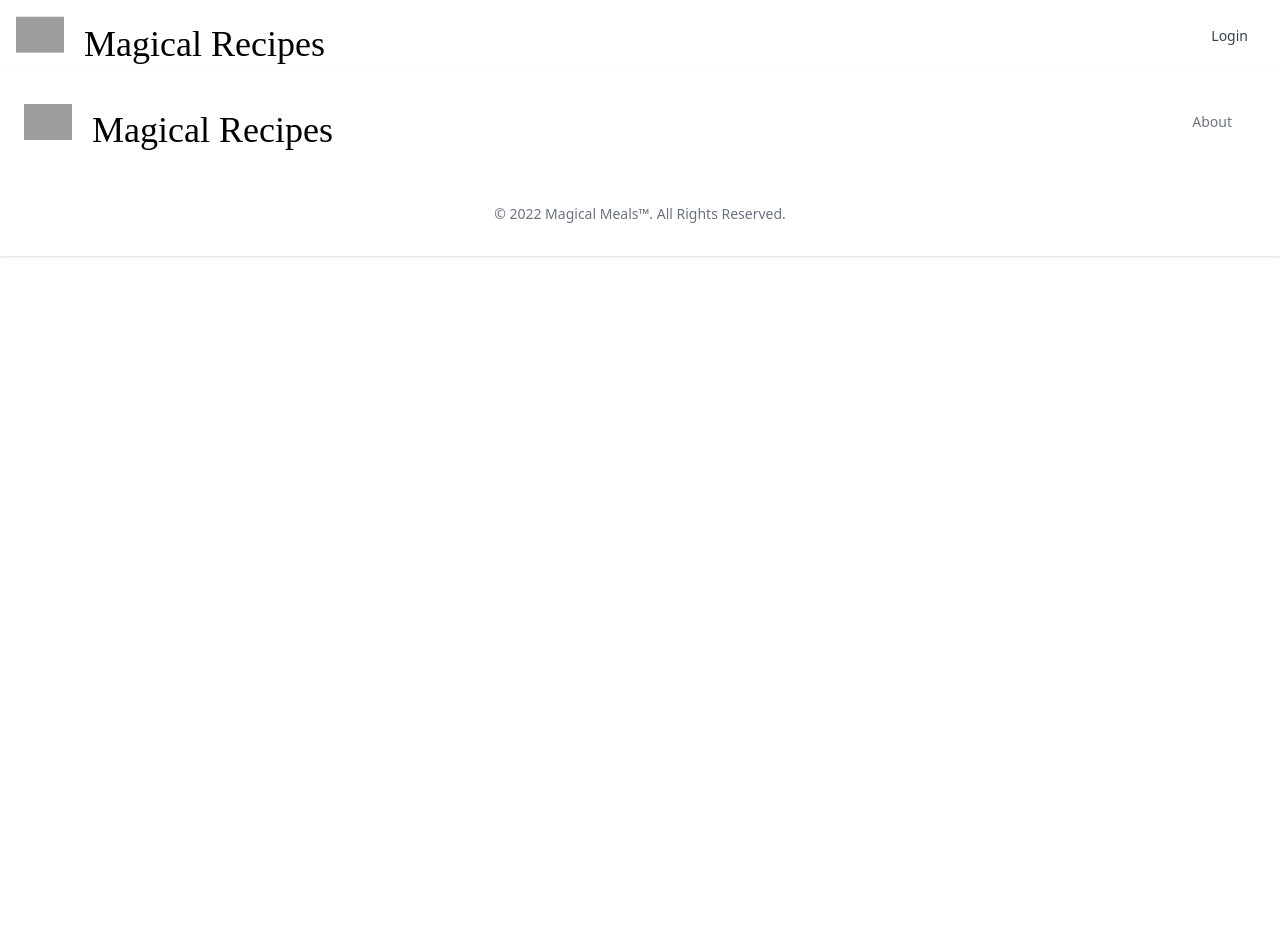
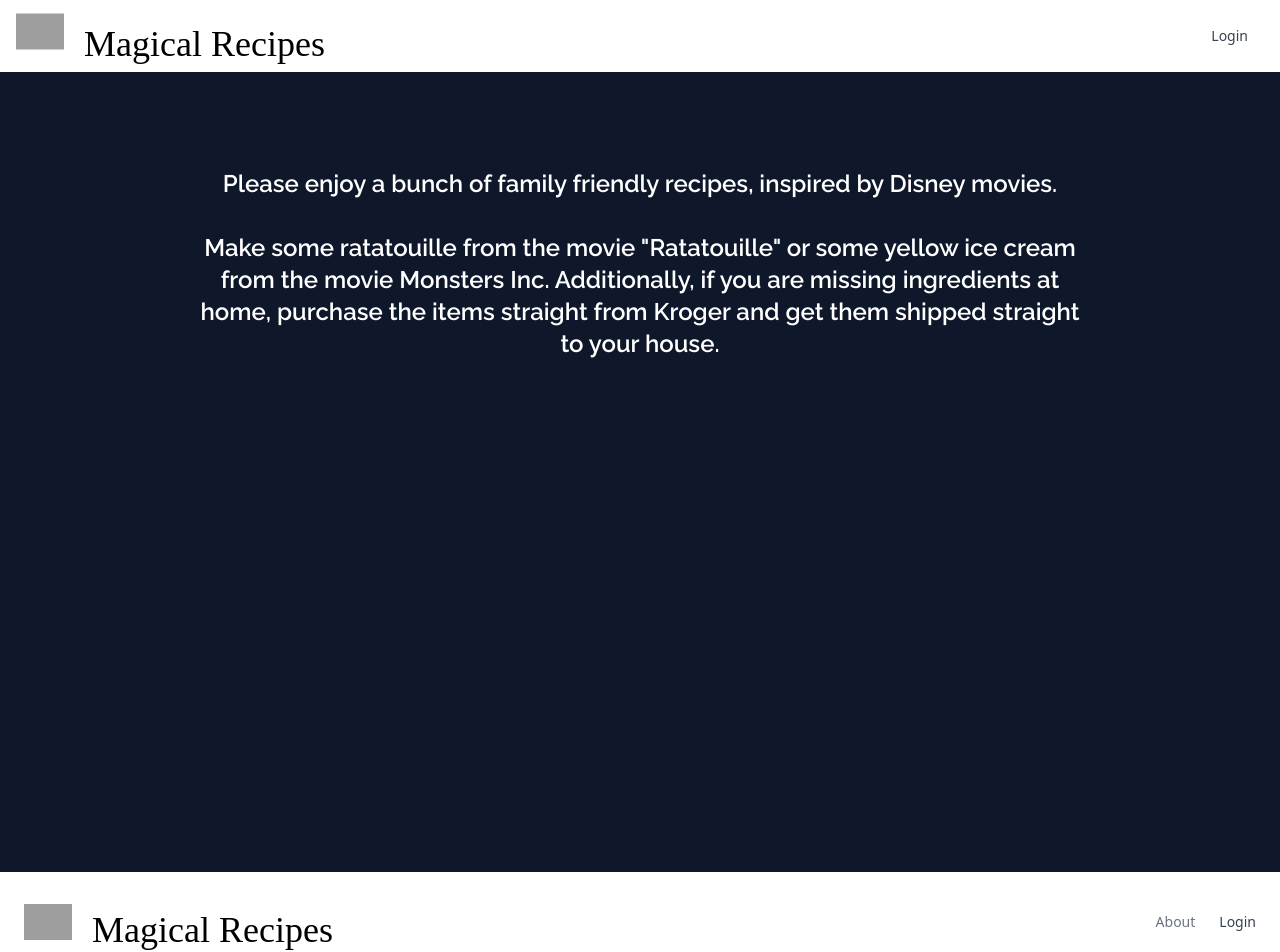
Before and after one commit to BrianDLara/Magical-Meals_Frontend, a React (Create React App) app: page /about in a window 1280 px wide. Shown: the top 952 px of the page. Before the commit the page ends 800 px from the top, so only its background shows below. Built offline with nearby package versions, Linux system fonts and the light colour scheme; no server answers; grey boxes are pictures that could not be loaded; the HTML template or start-up script is replaced by a standard one; a web font is replaced by a local one.

Commit message:
added public options to footer, and created an about page

```diff
--- a/src/App.js
+++ b/src/App.js
@@ -14,6 +14,7 @@ import Home from './pages/Home'
 import Recipe from './pages/Recipe'
 import Favorite from './pages/Favorite'
 import Cart from './pages/Cart'
+import About from './pages/About'
 
 function App() {
   const [authenticated, toggleAuthenticated] = useState(false)
@@ -69,6 +70,7 @@ function App() {
           />
           <Route path="favorite/:userId" element={<Favorite />} />
           <Route path="cart/:userId" element={<Cart user={user} />} />
+          <Route path="/about" element={<About />} />
         </Routes>
       </main>
       <footer>
--- a/src/components/FooterNav.jsx
+++ b/src/components/FooterNav.jsx
@@ -6,7 +6,7 @@ const FooterNav = ({authenticated, user}) => {
       authenticatedOptions = (
         <ul class="flex flex-wrap items-center mb-6 text-sm text-gray-500 sm:mb-0 dark:text-gray-400">
             <li>
-                <a href="#" class="mr-4 hover:underline md:mr-6 ">About</a>
+                <a href="/about" class="mr-4 hover:underline md:mr-6 ">About</a>
             </li>
             <li>
                 <a href="#" class="mr-4 hover:underline md:mr-6">Privacy Policy</a>
@@ -25,6 +25,9 @@ const FooterNav = ({authenticated, user}) => {
         <ul class="flex flex-wrap items-center mb-6 text-sm text-gray-500 sm:mb-0 dark:text-gray-400">
             <li>
             <a href="/about" class="mr-4 hover:underline md:mr-6 ">About</a>
+            </li>
+            <li>
+            <a href='/login' className="block py-2 pl-3 pr-4 text-gray-700 rounded hover:bg-gray-100 md:hover:bg-transparent md:border-0 md:hover:text-blue-700 md:p-0 dark:text-gray-400 md:dark:hover:text-white dark:hover:bg-gray-700 dark:hover:text-white md:dark:hover:bg-transparent"> Login </a>
             </li>
         </ul>
     )
--- /dev/null
+++ b/src/pages/About.jsx
@@ -0,0 +1,11 @@
+import React from 'react'
+
+const About = () => {
+  return (
+  <div className='min-h-screen text-white'>
+    <h1 className='font-2-bold text-lg md:text-2xl text-center pt-24 mx-4 sm:mx-32 lg:mx-48'>Please enjoy a bunch of family friendly recipes, inspired by Disney movies. <br/> <br/>Make some ratatouille from the movie "Ratatouille" or some yellow ice cream from the movie Monsters Inc. Additionally, if you are missing ingredients at home, purchase the items straight from Kroger and get them shipped straight to your house. </h1>
+  </div>
+  )
+}
+
+export default About
```
